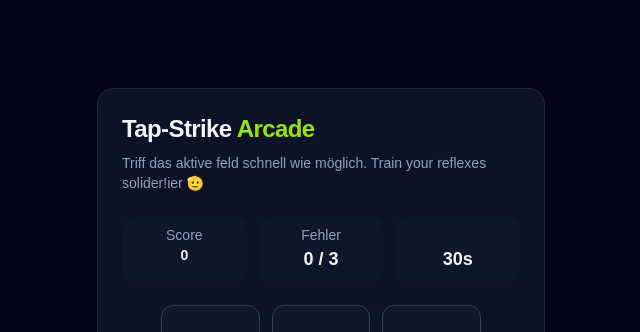
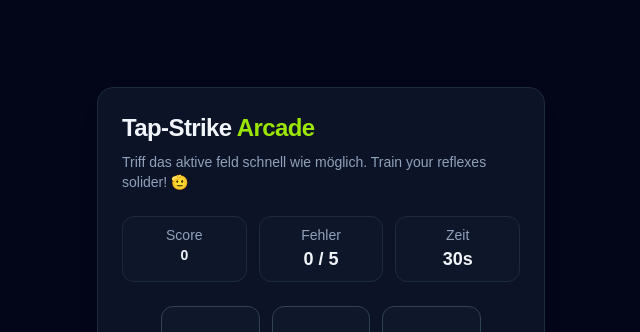
Before and after one commit to AdamKuzniarski/tap-strike, a Next.js app: page / in a window 1280 px wide. Shown: the top 332 px of the page, without its empty margins (319-959 px from the left). Built offline with nearby package versions, Linux system fonts and the light colour scheme.

Commit message:
bug fixing

```diff
--- a/app/features/game/components/GameHUD.tsx
+++ b/app/features/game/components/GameHUD.tsx
@@ -10,18 +10,18 @@ interface GameHUDProps {
 export function GameHUD({ score, misses, maxMisses, timeLeft }: GameHUDProps) {
   return (
     <section className="grid grid-cols-3 gap-3 text-center text-xs sm:text-sm">
-      <div className="rounded-xl boroder border-slate-800 bg-slate-900/70 px-3 py-2">
+      <div className="rounded-xl border border-slate-800 bg-slate-900/70 px-3 py-2">
         <div className="text-slate-400">Score</div>
         <div className="text-lf font-semibold">{score}</div>
       </div>
-      <div className="rounded-xl boroder border-slate-800 bg-slate-900/70 px-3 py-2">
+      <div className="rounded-xl border border-slate-800 bg-slate-900/70 px-3 py-2">
         <div className="text-slate-400">Fehler</div>
         <div className="text-lg font-semibold">
           {misses} / {maxMisses}
         </div>
       </div>
-      <div className="rounded-xl boroder border-slate-800 bg-slate-900/70 px-3 py-2">
-        <div className="text-slate-900">Zeit</div>
+      <div className="rounded-xl border border-slate-800 bg-slate-900/70 px-3 py-2">
+        <div className="text-slate-400">Zeit</div>
         <div className="text-lg font-semibold">{timeLeft}s</div>
       </div>
     </section>
--- a/app/features/game/components/GameScreen.tsx
+++ b/app/features/game/components/GameScreen.tsx
@@ -37,7 +37,7 @@ export function GameScreen() {
           </h1>
           <p className="text-sm text-slate-400">
             Triff das aktive feld schnell wie möglich. Train your reflexes
-            solider!ier 🫡
+            solider! 🫡
           </p>
         </header>
         <GameHUD
@@ -53,6 +53,13 @@ export function GameScreen() {
           onTileClick={handleTileClick}
         />
         <GameControls status={status} onStart={start} onReset={reset} />
+        {status === "game-over" && (
+          <p className="text-xs text-slate-400 mt-2">
+            Game Over - Score <span className=" font-semibold">{score}</span>,
+            Fehler:
+            <span className="font-semibold">{misses}</span>
+          </p>
+        )}
       </div>
     </main>
   );
--- a/app/features/game/config.ts
+++ b/app/features/game/config.ts
@@ -4,5 +4,5 @@ export const DEFAULT_GAME_CONFIG: GameConfig = {
   gridSize: 3,
   roundDurationMs: 900,
   gameDurationSeconds: 30,
-  maxMisses: 3,
+  maxMisses: 5,
 };
--- a/app/features/game/store.ts
+++ b/app/features/game/store.ts
@@ -53,7 +53,10 @@ export const useGameStore = create<GameStore>((set, get) => {
 
   function scheduleNextRound() {
     clearRoundTimeout();
-    const { config } = get();
+    const { config, status } = get();
+
+    if (status !== "running") return;
+
     const totalTiles = config.gridSize * config.gridSize;
     const randomIndex = Math.floor(Math.random() * totalTiles);
 
@@ -64,14 +67,19 @@ export const useGameStore = create<GameStore>((set, get) => {
 
     roundTimeoutId = setTimeout(() => {
       set((state) => {
+        if (state.status !== "running") return state;
+
         const nextMisses = state.misses + 1;
+        //game over check?
         if (nextMisses >= state.config.maxMisses) {
           endGame();
+          set({ misses: nextMisses });
+          return { ...state, misses: nextMisses };
+        } else {
+          //Kein game over -nächste Runde
+          scheduleNextRound();
           return { ...state, misses: nextMisses };
         }
-        //nächste Runde
-        scheduleNextRound();
-        return { ...state, misses: nextMisses };
       });
     }, config.roundDurationMs);
   }
@@ -79,14 +87,19 @@ export const useGameStore = create<GameStore>((set, get) => {
   function startCountdown() {
     clearCountdownInterval();
     countdownIntervalId = setInterval(() => {
-      set((state) => {
-        if (state.timeLeft <= 1) {
-          clearCountdownInterval();
-          endGame();
-          return { ...state, timeLeft: 0 };
-        }
-        return { ...state, timeLeft: state.timeLeft - 1 };
-      });
+      const state = get();
+
+      if (state.status !== "running") {
+        clearCountdownInterval();
+        return;
+      }
+
+      if (state.timeLeft <= 0) {
+        endGame(); // WICHTIG: Spiel beenden!
+        set({ timeLeft: 0 });
+      } else {
+        set({ timeLeft: state.timeLeft - 1 });
+      }
     }, 1000);
   }
   return {
@@ -132,21 +145,24 @@ export const useGameStore = create<GameStore>((set, get) => {
       if (state.status !== "running" || state.activeIndex === null) return;
 
       if (index === state.activeIndex) {
-        //Treffer
+        // TREFFER
+        clearRoundTimeout();
         set((prev) => ({
           ...prev,
           score: prev.score + 1,
         }));
         scheduleNextRound();
       } else {
-        // Miss
-        set((prev) => {
-          const nextMisses = prev.misses + 1;
-          if (nextMisses >= prev.config.maxMisses) {
-            endGame();
-          }
-          return { ...prev, misses: nextMisses };
-        });
+        // DANEBEN (Das hier hat gefehlt!)
+        const nextMisses = state.misses + 1;
+
+        if (nextMisses >= state.config.maxMisses) {
+          endGame();
+          set({ misses: nextMisses });
+        } else {
+          set({ misses: nextMisses });
+          // Spiel läuft weiter, aber Fehlerzähler geht hoch
+        }
       }
     },
 
--- a/app/features/game/types.ts
+++ b/app/features/game/types.ts
@@ -1,5 +1,4 @@
 export type GameStatus = "idle" | "running" | "paused" | "game-over";
-
 
 export interface GameConfig {
   gridSize: number;
@@ -12,5 +11,6 @@ export interface GameState {
   status: GameStatus;
   activeIndex: number | null;
   score: number;
+  misses: number;
   timeLeft: number;
 }
```
Lines whose indentation alone changed are shown as unchanged.
